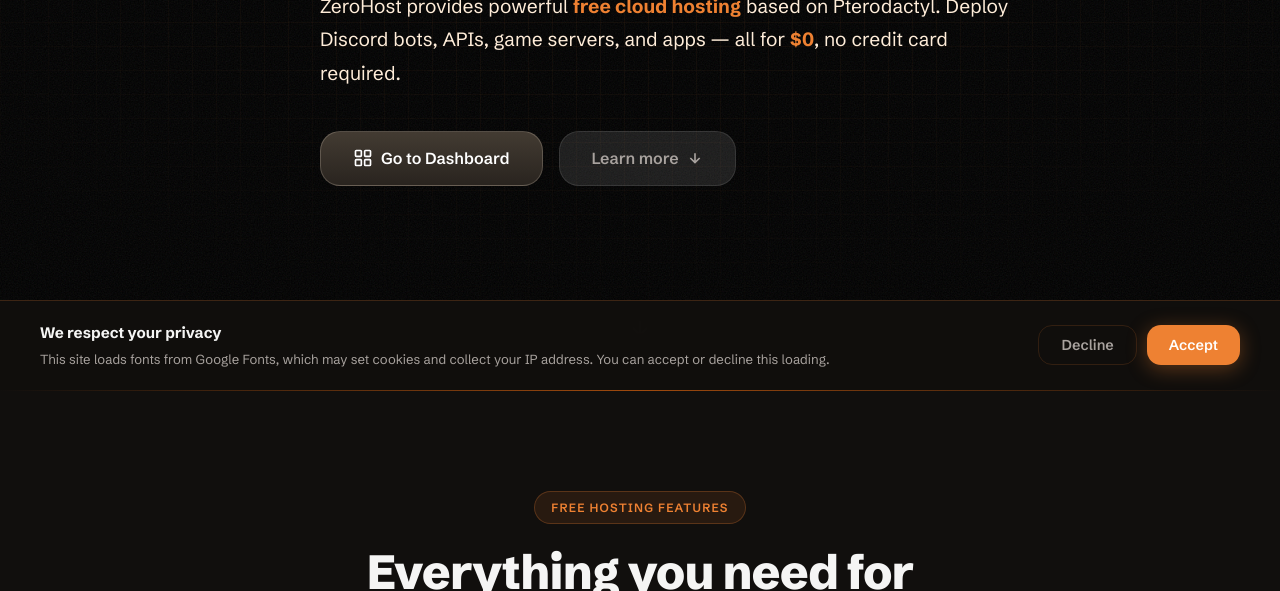
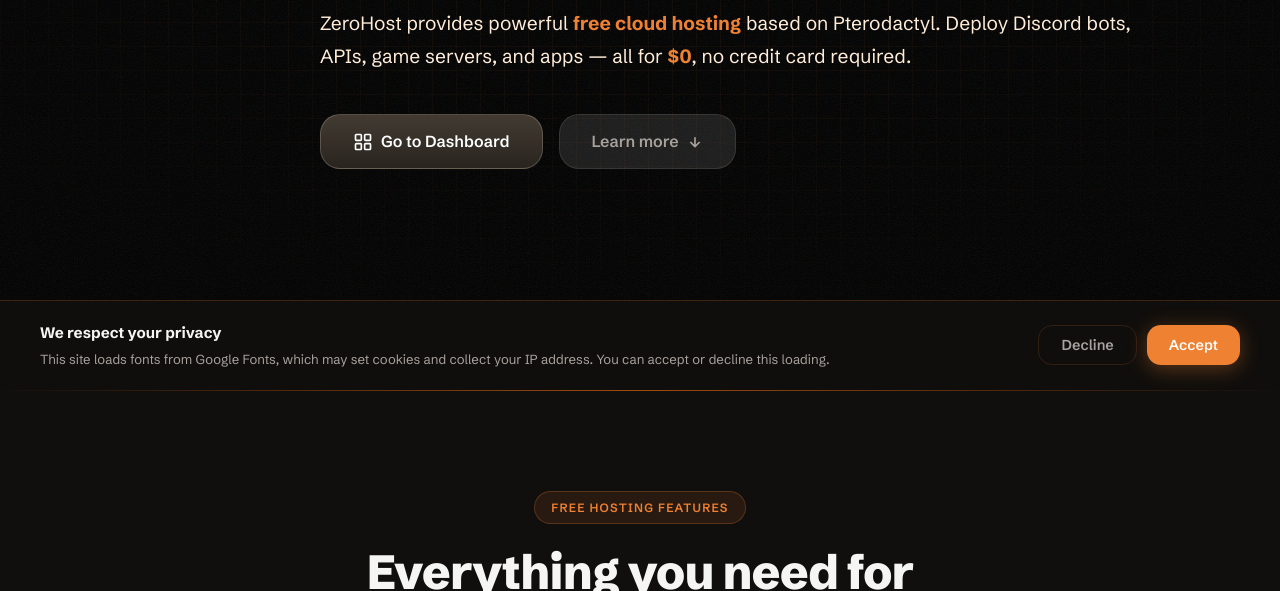
Before and after one commit to ZeroHost-Code/home, a website: page site/index.html in a window 1280 px wide. Shown: the part 410-1001 px from the top of the page. Drawn offline with Linux system fonts and the light colour scheme.

Commit message:
fix: increase hero subtitle max-width to 820px

```diff
--- a/site/style.css
+++ b/site/style.css
@@ -458,7 +458,7 @@
 .hero-subtitle {
   font-size: clamp(1rem, 2vw, 1.2rem);
   color: #ffedd9;
-  max-width: 700px;
+  max-width: 820px;
   margin: 0 0 40px;
   line-height: 1.75;
   animation: fadeInUp 0.6s 0.2s ease both;
```
